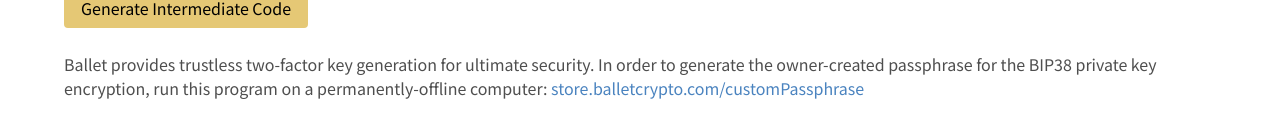
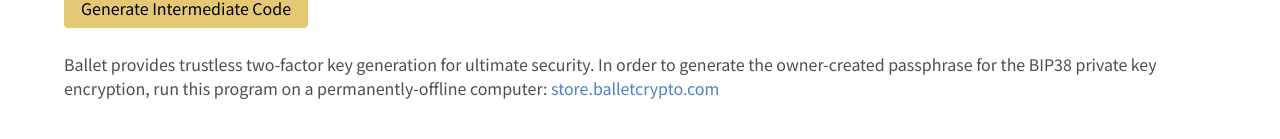
Before and after one commit to balletcrypto/evian, a React app: page / in a window 1280 px wide. Shown: the part 661-800 px from the top of the page. Built offline with nearby package versions, Linux system fonts and the light colour scheme; what bitbox-sdk would draw is missing.

Commit message:
update css some problem

```diff
--- a/public/index.html
+++ b/public/index.html
@@ -7,7 +7,7 @@
     <meta name="theme-color" content="#000000" />
     <meta
       name="description"
-      content="Web site created using create-react-app"
+      content="balletcrypto"
     />
     <link rel="apple-touch-icon" href="logo192.png" />
     <!--
--- a/src/App.js
+++ b/src/App.js
@@ -566,7 +566,7 @@
   return (
     <div className="evian">
       <div className="header">
-        <a href="https://balletcrypto.com" ><Logo/></a>
+        <a href="https://balletcrypto.com" target="_blank" ><Logo/></a>
         <a href="https://github.com/balletcrypto/evian" target="_blank"><GitHubIcon  className="github" /></a>
       </div>
       <div className="content container">
@@ -610,7 +610,7 @@
                 Intermediate Code
               </div>
               <div className="commonDescription">
-                Use (<a href="https://www.infinitumbitcoins.com/bit2factor/" >https://www.infinitumbitcoins.com/bit2factor/</a>) to generate BIP Intermediate Code.
+                Use (<a href="https://www.infinitumbitcoins.com/bit2factor/" target="_blank" >https://www.infinitumbitcoins.com/bit2factor/</a>) to generate BIP Intermediate Code.
               </div>
               <div className="intermediateCode">
                 <textarea
@@ -631,7 +631,7 @@
             </div>
           </div>
           <div className="tip" >Ballet provides trustless two-factor key generation for ultimate security. In order to generate the owner-created passphrase for the BIP38 private key encryption, run this program on a permanently-offline computer:
-          <a href="store.balletcrypto.com"> store.balletcrypto.com/customPassphrase</a></div>
+          <a href="store.balletcrypto.com" target="_blank"> store.balletcrypto.com</a></div>
         </div>
         <h2>BIP38 Verify & Decrypt</h2>
         <div className="passphrase">
@@ -735,12 +735,12 @@
         <div className="line"></div>
         <div className="linkWraper">
           <h3>BIP38 explained</h3>
-            <a href="https://github.com/bitcoin/bips/blob/master/bip-0038.mediawiki" >https://github.com/bitcoin/bips/blob/master/bip-0038.mediawiki</a>
+            <a href="https://github.com/bitcoin/bips/blob/master/bip-0038.mediawiki" target="_blank" >https://github.com/bitcoin/bips/blob/master/bip-0038.mediawiki</a>
           <h3>More BIP38 resources</h3>
           {resourcesArray.map(link => {
             return (
               <>
-                <a href={link}>{link}</a><br/>
+                <a href={link} target="_blank">{link}</a><br/>
               </>
             )
           })}
--- a/src/App.scss
+++ b/src/App.scss
@@ -309,6 +309,7 @@
 }
 a {
   color: #4A83BF;
+  word-break: break-all;
   &:hover {
     color: #4A83BF;
   }
```
Also changed, not shown: 1 other file (tests, documents, lock files or other folders).
